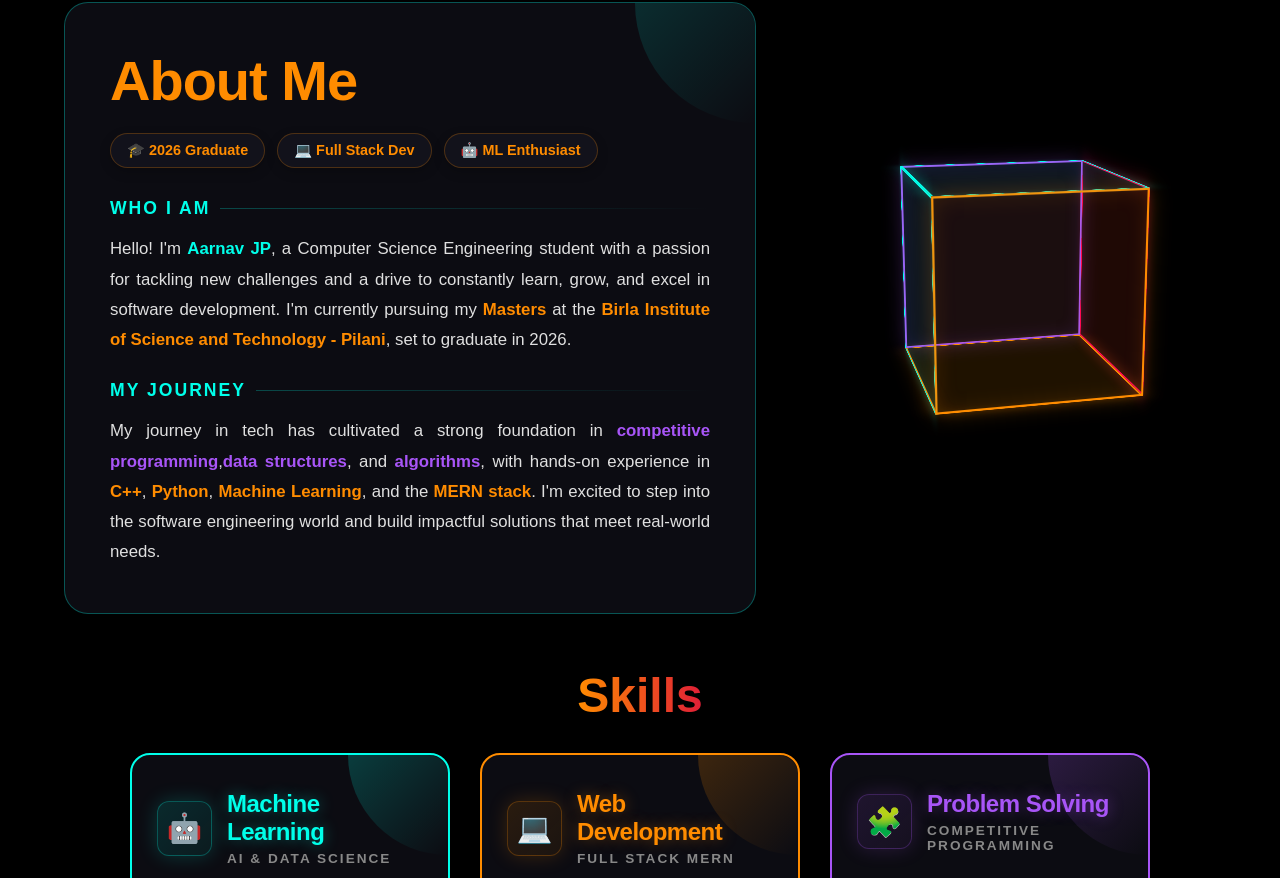
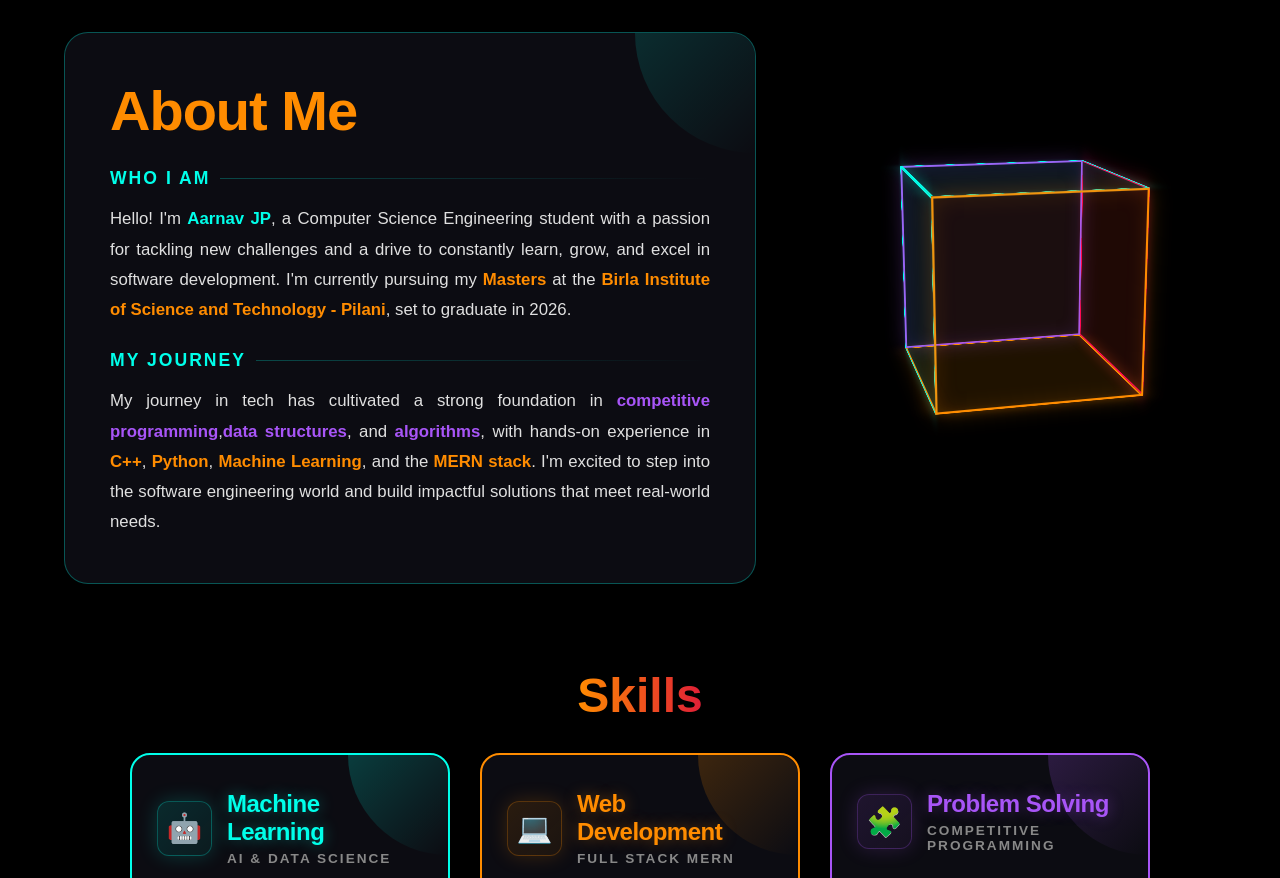
Before and after one commit to Aarnav-JP/Portfolio, a React (Create React App) app: page / in a window 1280 px wide. Shown: the part 892-1770 px from the top of the page. Built offline with nearby package versions, Linux system fonts and the light colour scheme.

Commit message:
refactor(about): remove badges and add interactive hover effects to neon cube

```diff
--- a/src/pages/About.js
+++ b/src/pages/About.js
@@ -73,27 +73,6 @@ const Title = styled.h1`
   }
 `;
 
-const BadgeRow = styled.div`
-  display: flex;
-  flex-wrap: wrap;
-  gap: 12px;
-  margin-bottom: 30px;
-`;
-
-const StatBadge = styled.span`
-  background: rgba(20, 20, 30, 0.8);
-  border: 1px solid ${props => props.$color || '#ff8c00'}40;
-  padding: 8px 16px;
-  border-radius: 20px;
-  font-size: 0.9rem;
-  color: ${props => props.$color || '#ff8c00'};
-  font-weight: 600;
-  display: flex;
-  align-items: center;
-  gap: 8px;
-  box-shadow: 0 4px 12px rgba(0, 0, 0, 0.2);
-`;
-
 const SectionHeader = styled.h3`
   font-size: 1.1rem;
   color: #00ffea;
@@ -154,6 +133,11 @@ const CubeWrapper = styled.div`
   transform-style: preserve-3d;
   animation: ${rotateCube} 15s infinite linear;
 
+  /* Pause animation on hover for better interaction */
+  &:hover {
+    animation-play-state: paused;
+  }
+
   @media (max-width: 900px) {
     width: 150px;
     height: 150px;
@@ -172,6 +156,15 @@ const CubeFace = styled.div`
   justify-content: center;
   font-size: 2rem;
   backface-visibility: visible;
+  cursor: pointer;
+  transition: all 0.3s ease;
+
+  /* Hover Effect: Slight Glow */
+  &:hover {
+    background: ${props => props.$color}30;
+    box-shadow: 0 0 40px ${props => props.$color}80, inset 0 0 30px ${props => props.$color}40;
+    border-color: ${props => props.$color};
+  }
 
   /* Positioning faces */
   &:nth-child(1) { transform: rotateY(0deg) translateZ(100px); }
@@ -212,11 +205,7 @@ const About = () => {
       <ContentWrapper>
         <TextPanel>
           <Title>About Me</Title>
-          <BadgeRow>
-            <StatBadge $color="#ff8c00">🎓 2026 Graduate</StatBadge>
-            <StatBadge $color="#ff8c00">💻 Full Stack Dev</StatBadge>
-            <StatBadge $color="#ff8c00">🤖 ML Enthusiast</StatBadge>
-          </BadgeRow>
+          {/* Badges removed as per request */}
 
           <SectionHeader>WHO I AM</SectionHeader>
           <Paragraph>
```
